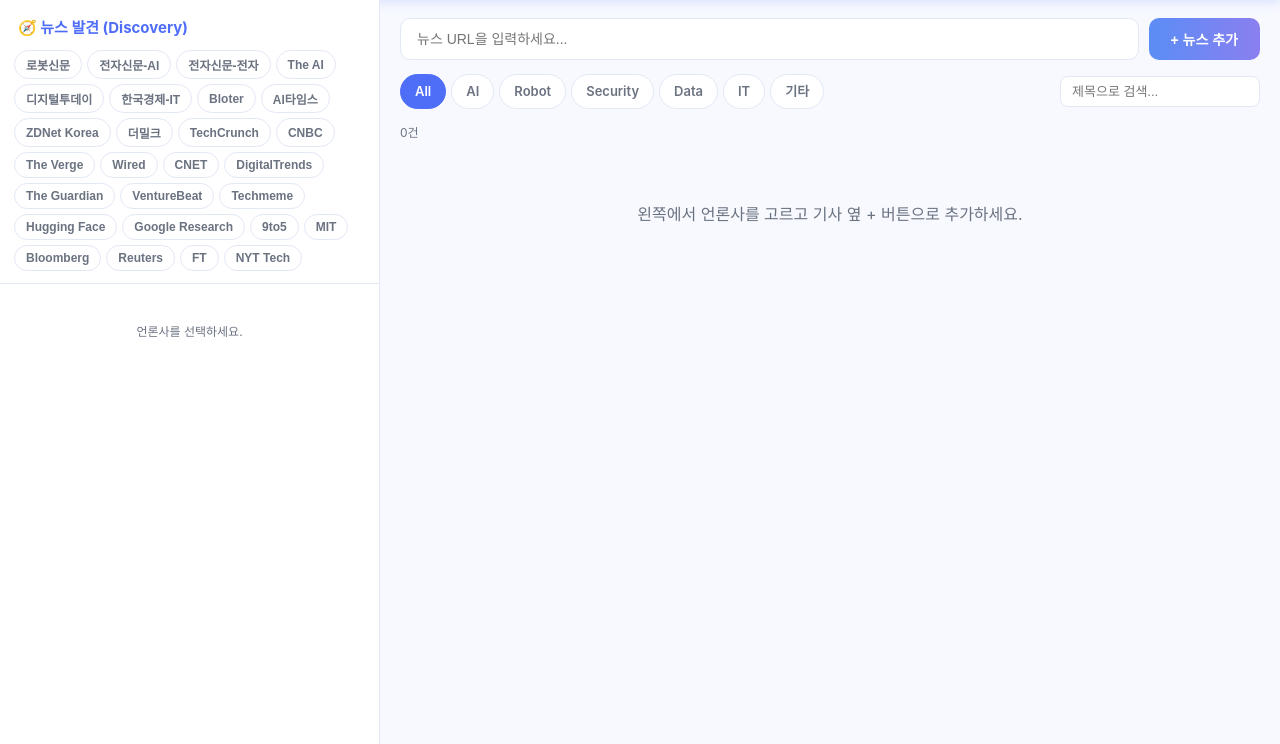
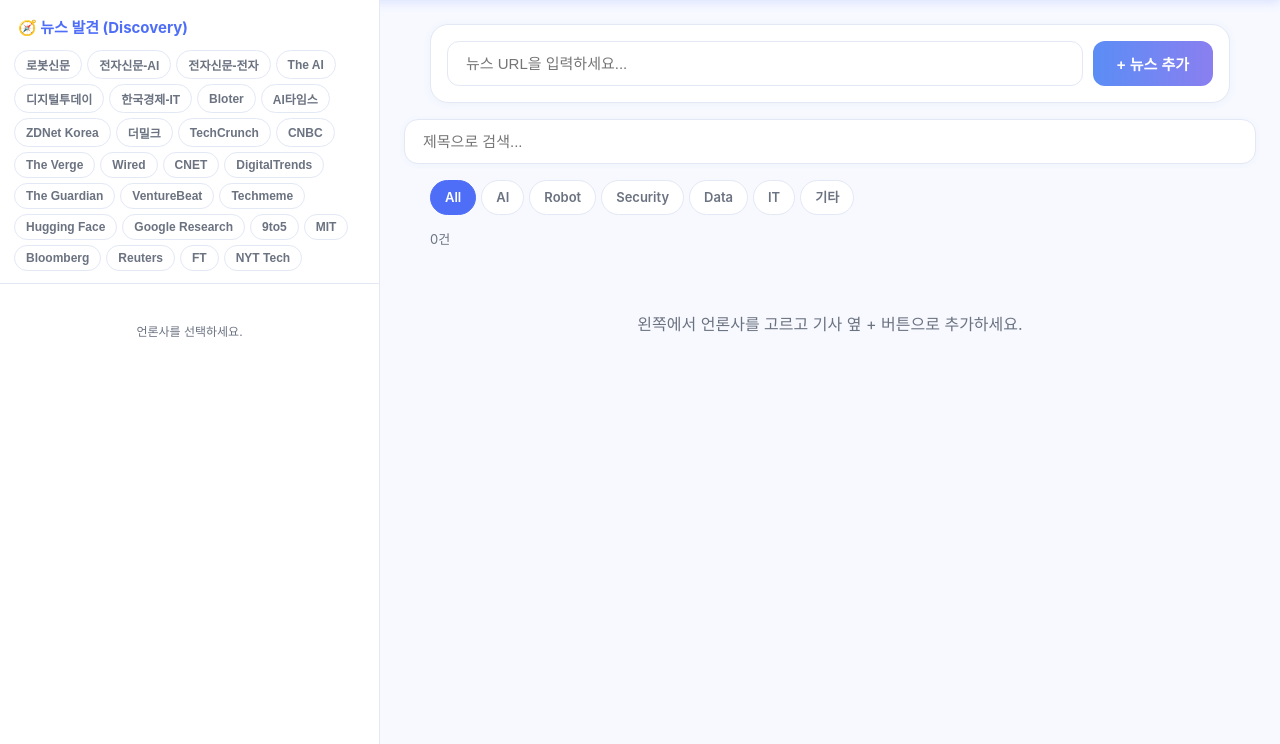
Before and after one commit to majorformula-pitcher/tech_insight, a Django app: page /chat/news/ in a window 1280 px wide. Shown: the part 64-808 px from the top of the page. Run offline with Django 5.2, Linux system fonts and the light colour scheme; data that the repository does not hold is empty.

Commit message:
뉴스 페이지 레이아웃을 ai-bongchae 비율로 정렬
- 콘텐츠 중앙 정렬(main-inner), URL/검색/필터 800px 중앙
- URL 입력박스 둥근 컨테이너(원본처럼)
- 제목 검색을 별도 행으로 넓게
- 카드 그리드 minmax 420px, 폰트·이미지 확대

Co-Authored-By: Claude Opus 4.8 <noreply@anthropic.com>

```diff
--- a/tech_insight/app/chatbot/templates/chatbot/news.html
+++ b/tech_insight/app/chatbot/templates/chatbot/news.html
@@ -41,12 +41,17 @@
   .rss-add.added{background:#10b981;}
   .side-empty{color:var(--muted);font-size:12px;text-align:center;padding:30px 10px;}
 
-  /* 우측 카드 영역 */
-  .main{flex:1;overflow-y:auto;padding:18px 20px;}
-  .url-box{display:flex;gap:10px;margin-bottom:14px;}
-  .url-box input{flex:1;border:1px solid var(--border);border-radius:10px;padding:12px 16px;font-size:14px;}
-  .url-box button{background:var(--grad);color:#fff;border:none;border-radius:10px;padding:0 22px;
-    font-size:14px;font-weight:700;cursor:pointer;white-space:nowrap;}
+  /* 우측 카드 영역 — 콘텐츠 중앙 정렬 */
+  .main{flex:1;overflow-y:auto;padding:24px 24px 60px;}
+  .main-inner{max-width:2100px;margin:0 auto;}
+  /* 상단 도구(URL/검색/필터)는 800px 중앙 */
+  .url-box,.manual-box,.toolbar{max-width:800px;margin-left:auto;margin-right:auto;}
+  .count{max-width:800px;margin-left:auto;margin-right:auto;}
+  .url-box{display:flex;gap:10px;background:var(--panel);border:1px solid var(--border);
+    border-radius:18px;padding:16px;margin-bottom:16px;box-shadow:0 1px 8px rgba(80,100,180,.05);}
+  .url-box input{flex:1;border:1px solid var(--border);border-radius:12px;padding:13px 18px;font-size:15px;}
+  .url-box button{background:var(--grad);color:#fff;border:none;border-radius:12px;padding:0 24px;
+    font-size:15px;font-weight:700;cursor:pointer;white-space:nowrap;}
   .url-box button:disabled{opacity:.5;cursor:default;}
   .manual-box{background:var(--panel);border:1px solid #fbbf24;border-radius:12px;padding:16px;margin-bottom:14px;}
   .manual-warn{font-size:13px;color:#d97706;font-weight:600;margin-bottom:10px;display:flex;align-items:center;gap:8px;}
@@ -64,22 +69,27 @@
   .cat{padding:6px 14px;border-radius:999px;border:1px solid var(--border);background:#fff;
     color:var(--muted);text-decoration:none;font-size:13px;font-weight:600;cursor:pointer;}
   .cat.active{background:var(--accent);color:#fff;border-color:var(--accent);}
-  .search{margin-left:auto;display:flex;gap:6px;}
-  .search input{border:1px solid var(--border);border-radius:8px;padding:7px 11px;font-size:13px;width:200px;}
-  .count{color:var(--muted);font-size:12px;margin-bottom:10px;}
-  .grid{display:grid;grid-template-columns:repeat(auto-fill,minmax(300px,1fr));gap:16px;}
-  .card{background:var(--panel);border:1px solid var(--border);border-radius:14px;overflow:hidden;
-    box-shadow:0 1px 8px rgba(80,100,180,.06);display:flex;flex-direction:column;}
-  .card .thumb{width:100%;height:160px;object-fit:cover;background:#eef2ff;}
-  .card .body{padding:15px 17px;display:flex;flex-direction:column;flex:1;}
-  .badge{display:inline-block;align-self:flex-start;font-size:11px;font-weight:700;
-    background:#eef2ff;color:var(--accent);padding:3px 10px;border-radius:999px;margin-bottom:8px;}
-  .card h3{margin:0 0 10px;font-size:15px;line-height:1.4;}
-  .card ul{margin:0 0 12px;padding-left:18px;font-size:13px;color:#3a4256;flex:1;}
-  .card ul li{margin-bottom:5px;}
-  .meta{font-size:11px;color:var(--muted);margin-bottom:10px;}
+  /* 제목 검색 — 별도 행 (URL 박스처럼 넓게) */
+  .search-row{margin-bottom:16px;}
+  .search-row input{width:100%;border:1px solid var(--border);border-radius:14px;
+    padding:13px 18px;font-size:15px;background:var(--panel);box-shadow:0 1px 6px rgba(80,100,180,.04);}
+  .count{color:var(--muted);font-size:13px;margin-bottom:12px;}
+  /* 카드 그리드 — 넓게(460px) */
+  .grid{display:grid;grid-template-columns:repeat(auto-fill,minmax(420px,1fr));gap:20px;}
+  .card{background:var(--panel);border:1px solid var(--border);border-radius:18px;overflow:hidden;
+    box-shadow:0 1px 8px rgba(80,100,180,.06);display:flex;flex-direction:column;
+    transition:transform .25s;}
+  .card:hover{transform:translateY(-4px);}
+  .card .thumb{width:100%;height:200px;object-fit:cover;background:#eef2ff;}
+  .card .body{padding:20px 22px;display:flex;flex-direction:column;flex:1;}
+  .badge{display:inline-block;align-self:flex-start;font-size:12px;font-weight:700;
+    background:#eef2ff;color:var(--accent);padding:4px 12px;border-radius:999px;margin-bottom:10px;}
+  .card h3{margin:0 0 12px;font-size:18px;line-height:1.45;}
+  .card ul{margin:0 0 14px;padding-left:20px;font-size:14.5px;line-height:1.7;color:#3a4256;flex:1;}
+  .card ul li{margin-bottom:7px;}
+  .meta{font-size:12px;color:var(--muted);margin-bottom:12px;}
   .actions{display:flex;gap:8px;}
-  .actions a{flex:1;text-align:center;text-decoration:none;font-size:13px;font-weight:600;padding:8px;border-radius:8px;}
+  .actions a{flex:1;text-align:center;text-decoration:none;font-size:14px;font-weight:600;padding:10px;border-radius:10px;}
   .a-analyze{background:var(--grad);color:#fff;}
   .a-orig{background:#f1f5f9;color:var(--muted);}
   .empty{text-align:center;color:var(--muted);padding:50px;}
@@ -111,6 +121,7 @@
 
   <!-- 우측: 추가된 카드 -->
   <main class="main">
+   <div class="main-inner">
     <!-- URL 직접 추가 -->
     <div class="url-box">
       <input type="text" id="url-input" placeholder="뉴스 URL을 입력하세요...">
@@ -132,17 +143,20 @@
       </div>
     </div>
 
-    <form class="toolbar" method="get" id="filter-form">
+    <!-- 제목 검색 (별도 행) -->
+    <div class="search-row">
+      <input type="text" id="search-input" value="{{ query }}" placeholder="제목으로 검색...">
+    </div>
+
+    <!-- 카테고리 필터 -->
+    <div class="toolbar">
       <div class="cats">
         {% for c in cats %}
           <a class="cat {% if c == active_cat %}active{% endif %}"
              href="?cat={{ c }}{% if query %}&q={{ query }}{% endif %}">{{ c }}</a>
         {% endfor %}
       </div>
-      <div class="search">
-        <input type="text" id="search-input" value="{{ query }}" placeholder="제목으로 검색...">
-      </div>
-    </form>
+    </div>
     <div class="count" id="count">{{ total }}건</div>
     <div class="grid" id="grid">
       {% for it in items %}
@@ -162,6 +176,7 @@
       {% endfor %}
     </div>
     {% if not items %}<div class="empty" id="empty">왼쪽에서 언론사를 고르고 기사 옆 + 버튼으로 추가하세요.</div>{% endif %}
+   </div>
   </main>
 </div>
 
```
